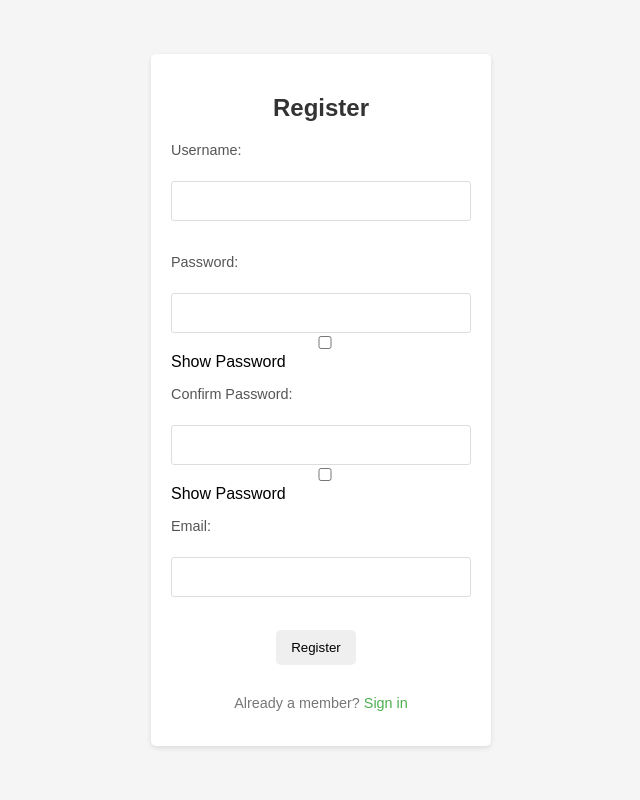
After one commit to darklist0000/PAM, a PHP site: page /register.php in a window 1280 px wide. The commit adds this page. Shown: the whole page, without its empty margins (319-959 px from the left). Run offline with PHP 8.4, Linux system fonts and the light colour scheme.

Commit message:
todotoday

```diff
--- /dev/null
+++ b/register.php
@@ -0,0 +1,58 @@
+<?php include 'config.php'; ?>
+
+<!DOCTYPE html>
+<html lang="en">
+<head>
+    <meta charset="UTF-8">
+    <meta name="viewport" content="width=device-width, initial-scale=1.0">
+    <link rel="stylesheet" href="style.css">
+    <title>Resigter</title>
+</head>
+<body>
+    <form action "registerdb.php" method="post">
+        <h2>Register</h2>
+        <div class="input-group">
+        <label for="username">Username:</label><br>
+        <input type="text" id="username" name="username" required><br><br>
+        </div>
+        <div class="input-group">
+        <label for="password">Password:</label><br>
+        <input type="password" id="password" name="password_1" required>
+        <input type="checkbox" onclick="myFunction()">Show Password
+        <script>
+            function myFunction() {
+                var x = document.getElementById("password");
+                if (x.type === "password") {
+                    x.type = "text";
+                } else {
+                    x.type = "password";
+                }
+            }
+        </script>
+        </div>
+        <div class="input-group">
+        <label for="password2">Confirm Password:</label><br>
+        <input type="password" id="password2" name="password_2" required>
+        <input type="checkbox" onclick="myFunction2()">Show Password
+        <script>
+            function myFunction2() {
+                var x = document.getElementById("password2");
+                if (x.type === "password") {
+                    x.type = "text";
+                } else {
+                    x.type = "password";
+                }
+            }
+        </script>
+        </div>
+        <div class="input-group">
+        <label for="email">Email:</label><br>
+        <input type="email" id="email" name="email" required><br><br>
+        </div>
+        <div class="action-buttons">
+        <button type="submit" name="reg_btn" class="action-buttons">Register</button>
+        </div>
+        <p>Already a member? <a href="login.php">Sign in</a></p>
+        </form>
+</body>
+</html>
--- a/style.css
+++ b/style.css
@@ -178,3 +178,118 @@ thead {
     margin-top: 15px;
     color: #777;
 }
+
+body {
+    background-color: #f5f5f5; /* Light grey background */
+    display: flex;
+    justify-content: center;
+    align-items: center;
+    min-height: 100vh;
+    margin: 0;
+    font-family: Arial, sans-serif;
+  }
+
+  form {
+    background-color: #fff;
+    padding: 20px;
+    border-radius: 5px;
+    box-shadow: 0 2px 5px rgba(0, 0, 0, 0.1); /* Subtle shadow */
+    width: 300px; /* Increased width */
+    text-align: center;
+  }
+
+  h2 {
+    color: #333;
+    margin-bottom: 20px;
+  }
+
+  .input-group {
+    margin-bottom: 15px;
+    text-align: left;
+  }
+
+  .input-group label {
+    display: block;
+    margin-bottom: 5px;
+    color: #555;
+    font-size: 0.9em;
+  }
+
+  .input-group input {
+    width: 100%; /* Full width minus padding */
+    padding: 10px;
+    border: 1px solid #ddd; /* Lighter border */
+    border-radius: 3px;
+    font-size: 1em;
+    box-sizing: border-box;
+  }
+
+  .input-group input:focus {
+    border-color: #4CAF50; /* Highlight on focus */
+    outline: none; /* Remove default outline */
+  }
+
+  .checkbox-container {
+    display: flex;
+    align-items: center;
+    margin-bottom: 15px;
+    text-align: left;
+  }
+
+  .checkbox-container input[type="checkbox"] {
+    margin-right: 5px;
+  }
+
+
+  .btn {
+    background-color: #4CAF50; /* Green button */
+    color: white;
+    padding: 10px 20px;
+    border: none;
+    border-radius: 3px;
+    cursor: pointer;
+    font-size: 1em;
+    width: 100%;
+    transition: background-color 0.3s ease;
+    margin-top: 10px;
+  }
+
+  .btn:hover {
+    background-color: #45a049; /* Darker green on hover */
+  }
+
+  .action-buttons {
+    text-align: center;
+  }
+
+  p {
+    font-size: 0.9em;
+    color: #777;
+    margin-top: 15px;
+  }
+
+  a {
+    color: #4CAF50;
+    text-decoration: none;
+  }
+
+  a:hover {
+    text-decoration: underline;
+  }
+
+.error {
+    width: 92%;
+    margin: 0px auto;
+    padding: 10px;
+    border: 1px solid #a94442;
+    color: #a94442;
+    background: #f2dede;
+    border-radius: 5px;
+    text-align: left;
+}
+.success {
+    color: #3c763d;
+    background: #dff9d8;
+    border: 1px solid #3c763d;
+    margin-bottom: 20px;
+}
```
Also changed, not shown: index.php (+9 -2 lines), login.php (+32 -43 lines).
